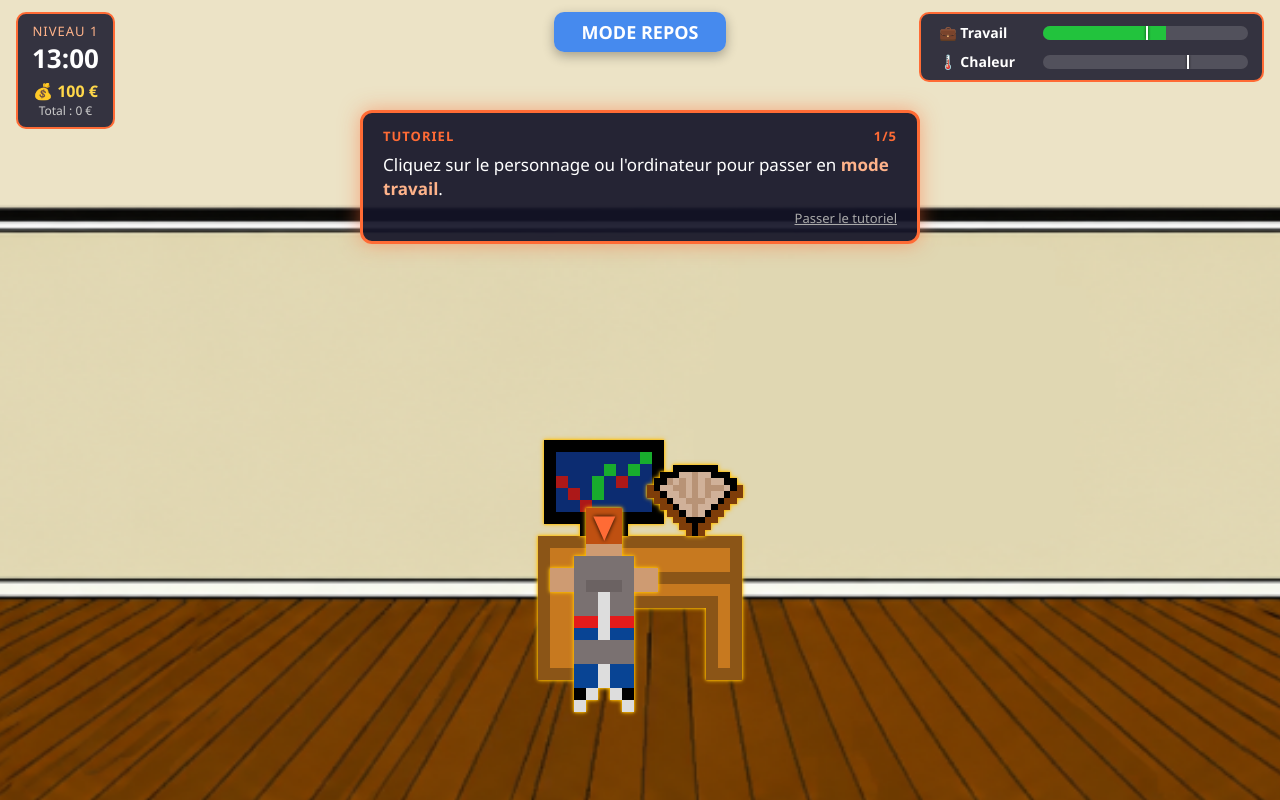
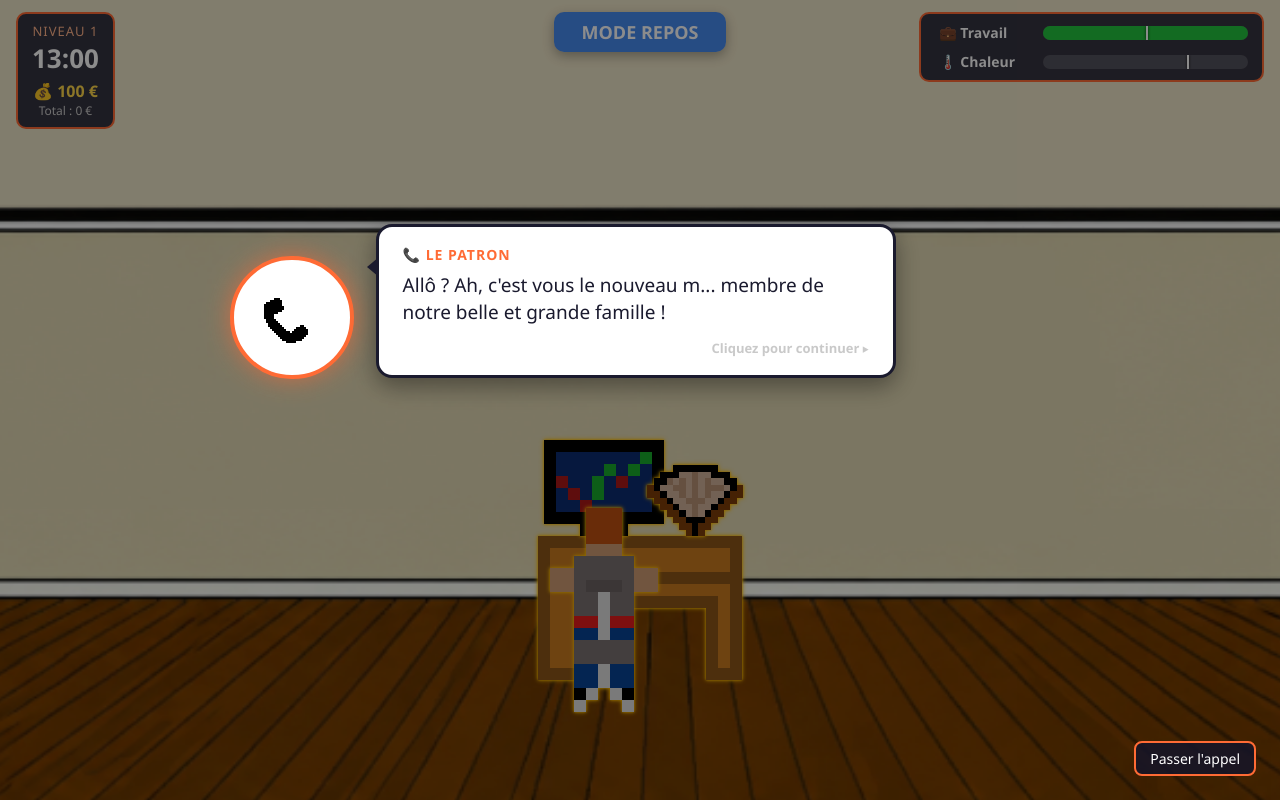
Before and after one commit to FaresCherif/heatwave, a website with bundled scripts: page index.html in a window 1280 px wide. Both pictures are taken after a click on the button "DÉMARRER". Built offline with nearby package versions, Linux system fonts and the light colour scheme.

Commit message:
add dialogue box

```diff
--- a/index.html
+++ b/index.html
@@ -12,6 +12,7 @@
     <link rel="stylesheet" href="src/styles/screens.css">
     <link rel="stylesheet" href="src/styles/effects.css">
     <link rel="stylesheet" href="src/styles/tutorial.css">
+    <link rel="stylesheet" href="src/styles/dialogue.css">
 
     <script type="module" src="src/main.js"></script>
 </head>
@@ -99,6 +100,19 @@
                 </div>
             </div>
 
+            <!-- Appel téléphonique de l'histoire -->
+            <div class="dialogue hidden" id="dialogue">
+                <div class="dialogue-phone">
+                    <img src="src/images/phone.png" alt="Téléphone">
+                </div>
+                <div class="dialogue-bubble">
+                    <div class="dialogue-caller" id="dialogueCaller"></div>
+                    <p id="dialogueText"></p>
+                    <div class="dialogue-hint" id="dialogueHint"></div>
+                </div>
+                <button class="dialogue-skip" id="dialogueSkip">Passer l'appel</button>
+            </div>
+
             <img class="decor" src="src/images/background.png" alt="">
             <div class="sprite bureau"><img src="src/images/simpledesk.png" alt="Bureau"></div>
             <div class="sprite computer"><img src="src/images/computer.png" alt="Ordinateur"></div>
--- a/src/config/levels.js
+++ b/src/config/levels.js
@@ -24,6 +24,7 @@
  * @property {number} overheatWorkFactor  Multiplicateur du gain de travail en surchauffe
  * @property {number} dailyPay            Salaire maximum de la journée (€)
  * @property {number} lowWorkThreshold    Sous ce niveau de travail, le salaire diminue
+ * @property {string} [intro]            Appel joué avant la journée : nom d'un dialogue (src/i18n/locales)
  * @property {boolean} [tutorial]         Tutoriel guidé avant la journée (une fois par session)
  * @property {BubbleConfig|null} bubbles  null désactive les appels urgents
  */
@@ -44,6 +45,7 @@ export const LEVELS = [
         overheatWorkFactor: 0.5,
         dailyPay: 100,
         lowWorkThreshold: 50,
+        intro: 'welcome',
         tutorial: true,
         bubbles: null
     },
--- a/src/core/game.js
+++ b/src/core/game.js
@@ -7,9 +7,12 @@ import { hideAllScreens, showScreen, hideScreen, showLevelComplete, showGameOver
 import { trackPay, collectDayPay } from '../systems/money.js';
 import { startBubbles, stopBubbles, updateBubbles } from '../systems/bubbles.js';
 import { shouldShowTutorial, startTutorial, hideTutorial } from '../systems/tutorial.js';
+import { playDialogue } from '../systems/dialogue.js';
+import { getDialogue } from '../i18n/index.js';
 
 const TICK_MS = 1000;  // Un tick = 5 minutes de jeu
 let loopId = null;
+let currentDayId = 0;  // Change à chaque (re)lancement de niveau
 
 // Nouvelle partie depuis le menu de démarrage
 export function startGame() {
@@ -50,9 +53,24 @@ export function restartLevel() {
     hideAllScreens();
     renderHud();
 
-    if (shouldShowTutorial()) startTutorial();
     startBubbles();
     startLoop();
+    playPrelude(level);
+}
+
+// Avant la journée : appel de l'histoire, puis tutoriel (chacun une seule fois par session)
+async function playPrelude(level) {
+    const dayId = ++currentDayId;
+
+    if (level.intro && !state.seenDialogues.has(level.intro)) {
+        state.seenDialogues.add(level.intro);
+        await playDialogue(getDialogue(level.intro));
+        // Niveau relancé pendant l'appel : cette suite est périmée
+        if (dayId !== currentDayId) return;
+        state.phase = 'playing';
+    }
+
+    if (shouldShowTutorial()) startTutorial();
 }
 
 function startLoop() {
--- a/src/core/state.js
+++ b/src/core/state.js
@@ -5,6 +5,7 @@ import { LEVELS } from '../config/levels.js';
  *
  * phase :
  * - 'menu'     : menu de démarrage
+ * - 'dialogue' : appel téléphonique de l'histoire, le temps est figé
  * - 'tutorial' : tutoriel en cours, le temps est figé
  * - 'playing'  : journée en cours
  * - 'ended'    : journée terminée (réussie ou game over)
@@ -25,7 +26,8 @@ export const state = {
     lowWorkTicks: 0,    // Ticks passés sous le seuil de salaire pendant la journée
     totalMoney: 0,      // Argent cumulé sur la partie
 
-    tutorialDone: false // Le tutoriel ne s'affiche qu'une fois par session
+    tutorialDone: false,        // Le tutoriel ne s'affiche qu'une fois par session
+    seenDialogues: new Set()    // Idem pour chaque appel de l'histoire
 };
 
 export function getLevel() {
--- /dev/null
+++ b/src/i18n/index.js
@@ -0,0 +1,74 @@
+/**
+ * Traductions : choix de la langue et accès aux textes.
+ * Pour ajouter une langue : créer locales/<code>.js sur le modèle de fr.js
+ * et l'ajouter à LOCALES. Une clé absente retombe sur le français.
+ *
+ * Langue choisie, par ordre de priorité :
+ * 1. paramètre d'URL ?lang=en (pratique pour tester)
+ * 2. dernier choix enregistré dans le navigateur
+ * 3. français par défaut
+ *
+ * @typedef {Object} Dialogue
+ * @property {string} caller   Nom affiché de la personne qui appelle
+ * @property {string[]} lines  Répliques, affichées une par une
+ */
+import fr from './locales/fr.js';
+import en from './locales/en.js';
+
+export const LOCALES = { fr, en };
+export const DEFAULT_LANGUAGE = 'fr';
+const STORAGE_KEY = 'heatwave-language';
+
+let language = detectLanguage();
+
+function isSupported(code) {
+    return Object.hasOwn(LOCALES, code);
+}
+
+function detectLanguage() {
+    // Hors navigateur (tests Node) : langue par défaut
+    if (typeof window === 'undefined') return DEFAULT_LANGUAGE;
+
+    const fromUrl = new URLSearchParams(window.location.search).get('lang');
+    if (isSupported(fromUrl)) return fromUrl;
+
+    try {
+        const stored = localStorage.getItem(STORAGE_KEY);
+        if (isSupported(stored)) return stored;
+    } catch {
+        // Stockage indisponible (navigation privée...) : on ignore
+    }
+    return DEFAULT_LANGUAGE;
+}
+
+export function getLanguage() {
+    return language;
+}
+
+export function setLanguage(code) {
+    if (!isSupported(code)) return;
+    language = code;
+    try {
+        localStorage.setItem(STORAGE_KEY, code);
+    } catch {
+        // Le choix ne sera simplement pas mémorisé
+    }
+}
+
+// Cherche une clé pointée ('dialogue.skip') dans un objet de textes
+function lookup(root, key) {
+    return key.split('.').reduce((node, part) => node?.[part], root);
+}
+
+/** Texte de l'interface, ex : t('dialogue.skip') */
+export function t(key) {
+    return lookup(LOCALES[language].ui, key) ?? lookup(LOCALES[DEFAULT_LANGUAGE].ui, key) ?? key;
+}
+
+/**
+ * Dialogue de l'histoire dans la langue active.
+ * @returns {Dialogue|undefined}
+ */
+export function getDialogue(id) {
+    return LOCALES[language].dialogues[id] ?? LOCALES[DEFAULT_LANGUAGE].dialogues[id];
+}
--- /dev/null
+++ b/src/i18n/locales/en.js
@@ -0,0 +1,23 @@
+// English texts
+export default {
+    ui: {
+        dialogue: {
+            next: 'Click to continue ▸',
+            hangUp: 'Click to hang up ▸',
+            skip: 'Skip call'
+        }
+    },
+
+    dialogues: {
+        welcome: {
+            caller: 'The boss',
+            lines: [
+                'Hello? Ah, so you\'re the new m... member of our big, beautiful family!',
+                'With this heatwave, our dear and esteemed union representatives have reported that office temperatures were supposedly "contrary to human dignity".',
+                'While the heatwave passes (and the union leader recovers from his mysterious fall out of the window), the company is generously offering you a week of remote work.',
+                'How lucky you are! And it doesn\'t stop there: the marketing department is even giving a hand fan to the poorest employee: YOU. Lucky you, we really spoil you.',
+                'Now get to work! And remember: no output, no paycheck.'
+            ]
+        }
+    }
+};
--- /dev/null
+++ b/src/i18n/locales/fr.js
@@ -0,0 +1,24 @@
+// Textes en français (langue de référence : toute clé doit exister ici)
+export default {
+    ui: {
+        dialogue: {
+            next: 'Cliquez pour continuer ▸',
+            hangUp: 'Cliquez pour raccrocher ▸',
+            skip: 'Passer l\'appel'
+        }
+    },
+
+    // Appels de l'histoire, joués avant un niveau avec `intro: '<nom>'`
+    dialogues: {
+        welcome: {
+            caller: 'Le patron',
+            lines: [
+                'Allô ? Ah, c\'est vous le nouveau m... membre de notre belle et grande famille !',
+                'Avec la canicule, nos très chers et estimés membres du syndic ont remonté que les températures dans les bureaux étaient soi-disant "contraires au respect humain"',
+                'Pendant que la canicule passe (et que le chef du syndic se remet de cette mystérieuse chute par la fenêtre), l\'entreprise vous offre généreusement une semaine de travail en distanciel',
+                'Quelle chance vous avez vraiment ! Et ça ne s\'arrête pas là, le département marketing offre même un éventail à l\'employé le plus pauvre : VOUS. Quelle chance vraiment, on vous chouchoute',
+                'Allez, au travail ! Et n\'oubliez pas : pas de rendement, pas de salaire.'
+            ]
+        }
+    }
+};
--- /dev/null
+++ b/src/styles/dialogue.css
@@ -0,0 +1,114 @@
+/* Appel téléphonique : la scène s'assombrit, un téléphone sonne avec une bulle de dialogue */
+.dialogue {
+    /* Fixe par rapport à la fenêtre : le décor peut être rogné sur les côtés */
+    position: fixed;
+    inset: 0;
+    z-index: 500;  /* Au-dessus de la scène et du HUD, sous les écrans superposés (1000) */
+    background: rgba(0, 0, 0, 0.45);
+    cursor: pointer;
+    transition: opacity 0.3s ease;
+}
+
+.dialogue.hidden {
+    opacity: 0;
+    pointer-events: none;
+}
+
+/* Téléphone : centré verticalement, à gauche du poste de travail */
+.dialogue-phone {
+    position: absolute;
+    left: 18%;
+    top: 32%;
+    width: clamp(90px, 9vw, 150px);
+    aspect-ratio: 1;
+    display: grid;
+    place-items: center;
+    background: #fff;
+    border: 4px solid #ff6b35;
+    border-radius: 50%;
+    box-shadow: 0 0 25px rgba(255, 107, 53, 0.6);
+}
+
+.dialogue-phone img {
+    width: 55%;
+    image-rendering: pixelated;
+}
+
+/* Le téléphone vibre tant que la réplique s'écrit */
+.dialogue.typing .dialogue-phone img {
+    animation: phone-ring 0.6s ease-in-out infinite;
+}
+
+/* Bulle de dialogue, avec une pointe vers le téléphone */
+.dialogue-bubble {
+    position: absolute;
+    left: calc(18% + clamp(90px, 9vw, 150px) + 30px);
+    top: 28%;
+    width: min(520px, 45%);
+    box-sizing: border-box;
+    padding: 18px 24px;
+    color: #1a1a2e;
+    background: #fff;
+    border: 3px solid #1a1a2e;
+    border-radius: 16px;
+    box-shadow: 0 8px 24px rgba(0, 0, 0, 0.4);
+}
+
+.dialogue-bubble::before {
+    content: '';
+    position: absolute;
+    left: -12px;
+    top: 30px;
+    border: 10px solid transparent;
+    border-right: 12px solid #1a1a2e;
+    border-left: 0;
+}
+
+.dialogue-caller {
+    font-size: 14px;
+    font-weight: bold;
+    letter-spacing: 1px;
+    text-transform: uppercase;
+    color: #ff6b35;
+}
+
+#dialogueText {
+    min-height: 3em;  /* Évite que la bulle change de taille pendant l'écriture */
+    margin: 8px 0 10px;
+    font-size: 19px;
+    line-height: 1.4;
+}
+
+.dialogue-hint {
+    text-align: right;
+    font-size: 13px;
+    font-weight: bold;
+    color: #888;
+    animation: hint-blink 1.2s ease-in-out infinite;
+}
+
+/* Indication masquée tant que la réplique s'écrit */
+.dialogue.typing .dialogue-hint {
+    visibility: hidden;
+}
+
+@keyframes hint-blink {
+    50% { opacity: 0.4; }
+}
+
+.dialogue-skip {
+    position: absolute;
+    right: 24px;
+    bottom: 24px;
+    padding: 6px 14px;
+    font-size: 14px;
+    color: #fff;
+    background: rgba(20, 20, 40, 0.85);
+    border: 2px solid #ff6b35;
+    border-radius: 8px;
+    cursor: pointer;
+}
+
+.dialogue-skip:hover {
+    background: #ff6b35;
+}
--- /dev/null
+++ b/src/systems/dialogue.js
@@ -0,0 +1,103 @@
+// Appels téléphoniques : un téléphone sonne et une bulle affiche les répliques une par une.
+// Réutilisable : playDialogue() renvoie une promesse résolue quand le joueur raccroche.
+// Pendant l'appel (phase 'dialogue'), le temps est figé et les contrôles du jeu inactifs.
+import { state } from '../core/state.js';
+import { t } from '../i18n/index.js';
+
+const TYPING_MS = 25;  // Délai entre deux lettres de l'effet machine à écrire
+
+const els = {
+    panel: document.getElementById('dialogue'),
+    caller: document.getElementById('dialogueCaller'),
+    text: document.getElementById('dialogueText'),
+    hint: document.getElementById('dialogueHint'),
+    skip: document.getElementById('dialogueSkip')
+};
+
+let current = null;  // { dialogue, lineIndex, typingId, resolve }
+
+/**
+ * @param {import('../i18n/index.js').Dialogue} dialogue
+ * @returns {Promise<void>}
+ */
+export function playDialogue(dialogue) {
+    // Un appel en cours est coupé par le nouveau
+    if (current) finish();
+
+    state.phase = 'dialogue';
+    els.caller.textContent = `📞 ${dialogue.caller}`;
+    els.skip.textContent = t('dialogue.skip');
+    els.panel.classList.remove('hidden');
+
+    return new Promise(resolve => {
+        current = { dialogue, lineIndex: 0, typingId: null, resolve };
+        showLine();
+    });
+}
+
+function showLine() {
+    const { dialogue, lineIndex } = current;
+    const line = dialogue.lines[lineIndex];
+    const isLast = lineIndex === dialogue.lines.length - 1;
+    els.hint.textContent = t(isLast ? 'dialogue.hangUp' : 'dialogue.next');
+
+    // Effet machine à écrire, lettre par lettre
+    let shown = 0;
+    els.text.textContent = '';
+    els.panel.classList.add('typing');
+    current.typingId = setInterval(() => {
+        shown++;
+        els.text.textContent = line.slice(0, shown);
+        if (shown >= line.length) stopTyping();
+    }, TYPING_MS);
+}
+
+function stopTyping() {
+    clearInterval(current.typingId);
+    current.typingId = null;
+    els.text.textContent = current.dialogue.lines[current.lineIndex];
+    els.panel.classList.remove('typing');
+}
+
+// Clic ou touche : termine la réplique en cours d'écriture, sinon passe à la suivante
+function advance() {
+    if (!current) return;
+
+    if (current.typingId !== null) {
+        stopTyping();
+    } else if (current.lineIndex + 1 < current.dialogue.lines.length) {
+        current.lineIndex++;
+        showLine();
+    } else {
+        finish();
+    }
+}
+
+// Fin de l'appel (dernière réplique ou bouton Passer)
+function finish() {
+    if (!current) return;
+
+    clearInterval(current.typingId);
+    const { resolve } = current;
+    current = null;
+    els.panel.classList.add('hidden');
+    resolve();
+}
+
+els.panel.addEventListener('click', event => {
+    event.stopPropagation();  // Le clic ne doit pas atteindre la scène
+    if (event.target === els.skip) {
+        els.skip.blur();
+        finish();
+    } else {
+        advance();
+    }
+});
+
+document.addEventListener('keydown', event => {
+    if (!current) return;
+    if (event.code === 'Space' || event.code === 'Enter') {
+        event.preventDefault();
+        advance();
+    }
+});
```
Also changed, not shown: AGENT.md (+2 -1 lines), tests/i18n.test.js (added, +62 -0 lines), README.md.
